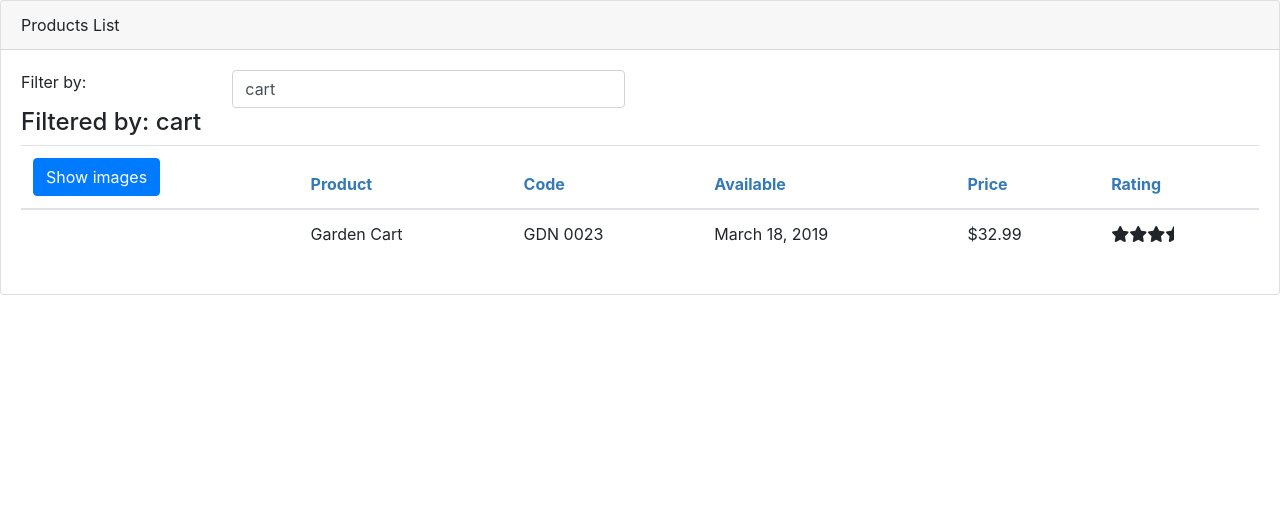
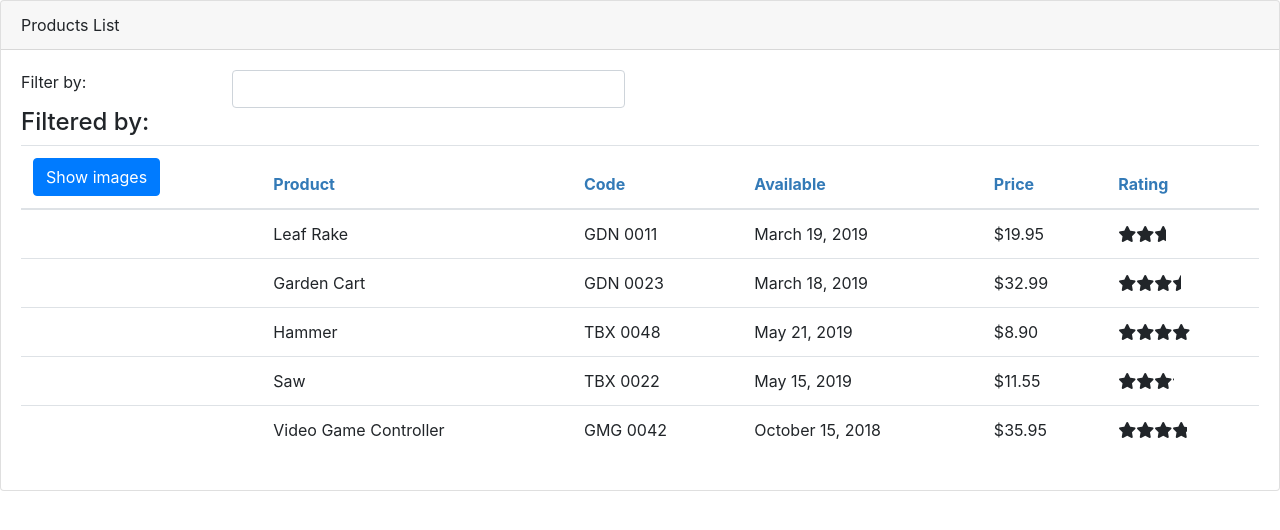
Before and after one commit to Hiteple/Angular-basics, an Angular app: page / in a window 1280 px wide. Shown: the top 530 px of the page. Built offline with nearby package versions, Linux system fonts and the light colour scheme.

Commit message:
Adding a products service

```diff
--- a/src/app/app.module.ts
+++ b/src/app/app.module.ts
@@ -20,7 +20,8 @@ import {StarComponent} from './shared/star.component';
     BrowserModule,
     FormsModule
   ],
-  providers: [],
+  providers: [
+  ],
   bootstrap: [AppComponent]
 })
 export class AppModule { }
--- a/src/app/products/products-list.component.ts
+++ b/src/app/products/products-list.component.ts
@@ -1,5 +1,6 @@
 import {Component, OnInit} from '@angular/core';
 import { IProduct } from './Product';
+import {ProductsService} from '../services/products.service';
 
 @Component({
   selector: 'app-products-list',
@@ -7,9 +8,7 @@ import { IProduct } from './Product';
   styleUrls: ['./products-list.component.css']
 })
 export class ProductsListComponent implements OnInit {
-  constructor() {
-    this.filteredProducts = this.products;
-    this.listFilter = 'cart';
+  constructor(private productsService: ProductsService) {
   }
   pageTitle = 'Products List';
   imageWidth = 50;
@@ -20,58 +19,8 @@ export class ProductsListComponent implements OnInit {
   listFilterString: string;
   filteredProducts: Array<IProduct>;
 
-  products: Array<IProduct> = [
-    {
-      productId: 1,
-      productName: 'Leaf Rake',
-      productCode: 'GDN-0011',
-      releaseDate: 'March 19, 2019',
-      description: 'Leaf rake with 48-inch wooden handle.',
-      price: 19.95,
-      starRating: 3.2,
-      imageUrl: 'assets/images/leaf_rake.png'
-    },
-    {
-      productId: 2,
-      productName: 'Garden Cart',
-      productCode: 'GDN-0023',
-      releaseDate: 'March 18, 2019',
-      description: '15 gallon capacity rolling garden cart',
-      price: 32.99,
-      starRating: 4.2,
-      imageUrl: 'assets/images/garden_cart.png'
-    },
-    {
-      productId: 5,
-      productName: 'Hammer',
-      productCode: 'TBX-0048',
-      releaseDate: 'May 21, 2019',
-      description: 'Curved claw steel hammer',
-      price: 8.9,
-      starRating: 4.8,
-      imageUrl: 'assets/images/hammer.png'
-    },
-    {
-      productId: 8,
-      productName: 'Saw',
-      productCode: 'TBX-0022',
-      releaseDate: 'May 15, 2019',
-      description: '15-inch steel blade hand saw',
-      price: 11.55,
-      starRating: 3.7,
-      imageUrl: 'assets/images/saw.png'
-    },
-    {
-      productId: 10,
-      productName: 'Video Game Controller',
-      productCode: 'GMG-0042',
-      releaseDate: 'October 15, 2018',
-      description: 'Standard two-button video game controller',
-      price: 35.95,
-      starRating: 4.6,
-      imageUrl: 'assets/images/xbox-controller.png'
-    }
-  ];
+  // All products
+  products: Array<IProduct>;
 
   get listFilter(): string {
     return this.listFilterString;
@@ -90,7 +39,8 @@ export class ProductsListComponent implements OnInit {
   }
 
   ngOnInit(): void {
-    console.log('OnInit');
+    this.products = this.productsService.getProducts();
+    this.filteredProducts = this.products;
   }
   toggleImage(): void {
     this.showImage = !this.showImage;
--- /dev/null
+++ b/src/app/services/products.service.ts
@@ -0,0 +1,62 @@
+import {IProduct} from '../products/Product';
+import {Injectable} from '@angular/core';
+
+@Injectable({
+  providedIn: 'root'
+})
+export class ProductsService {
+  getProducts(): IProduct[] {
+    return [
+      {
+        productId: 1,
+        productName: 'Leaf Rake',
+        productCode: 'GDN-0011',
+        releaseDate: 'March 19, 2019',
+        description: 'Leaf rake with 48-inch wooden handle.',
+        price: 19.95,
+        starRating: 3.2,
+        imageUrl: 'assets/images/leaf_rake.png'
+      },
+      {
+        productId: 2,
+        productName: 'Garden Cart',
+        productCode: 'GDN-0023',
+        releaseDate: 'March 18, 2019',
+        description: '15 gallon capacity rolling garden cart',
+        price: 32.99,
+        starRating: 4.2,
+        imageUrl: 'assets/images/garden_cart.png'
+      },
+      {
+        productId: 5,
+        productName: 'Hammer',
+        productCode: 'TBX-0048',
+        releaseDate: 'May 21, 2019',
+        description: 'Curved claw steel hammer',
+        price: 8.9,
+        starRating: 4.8,
+        imageUrl: 'assets/images/hammer.png'
+      },
+      {
+        productId: 8,
+        productName: 'Saw',
+        productCode: 'TBX-0022',
+        releaseDate: 'May 15, 2019',
+        description: '15-inch steel blade hand saw',
+        price: 11.55,
+        starRating: 3.7,
+        imageUrl: 'assets/images/saw.png'
+      },
+      {
+        productId: 10,
+        productName: 'Video Game Controller',
+        productCode: 'GMG-0042',
+        releaseDate: 'October 15, 2018',
+        description: 'Standard two-button video game controller',
+        price: 35.95,
+        starRating: 4.6,
+        imageUrl: 'assets/images/xbox-controller.png'
+      }
+    ];
+  }
+}
```
